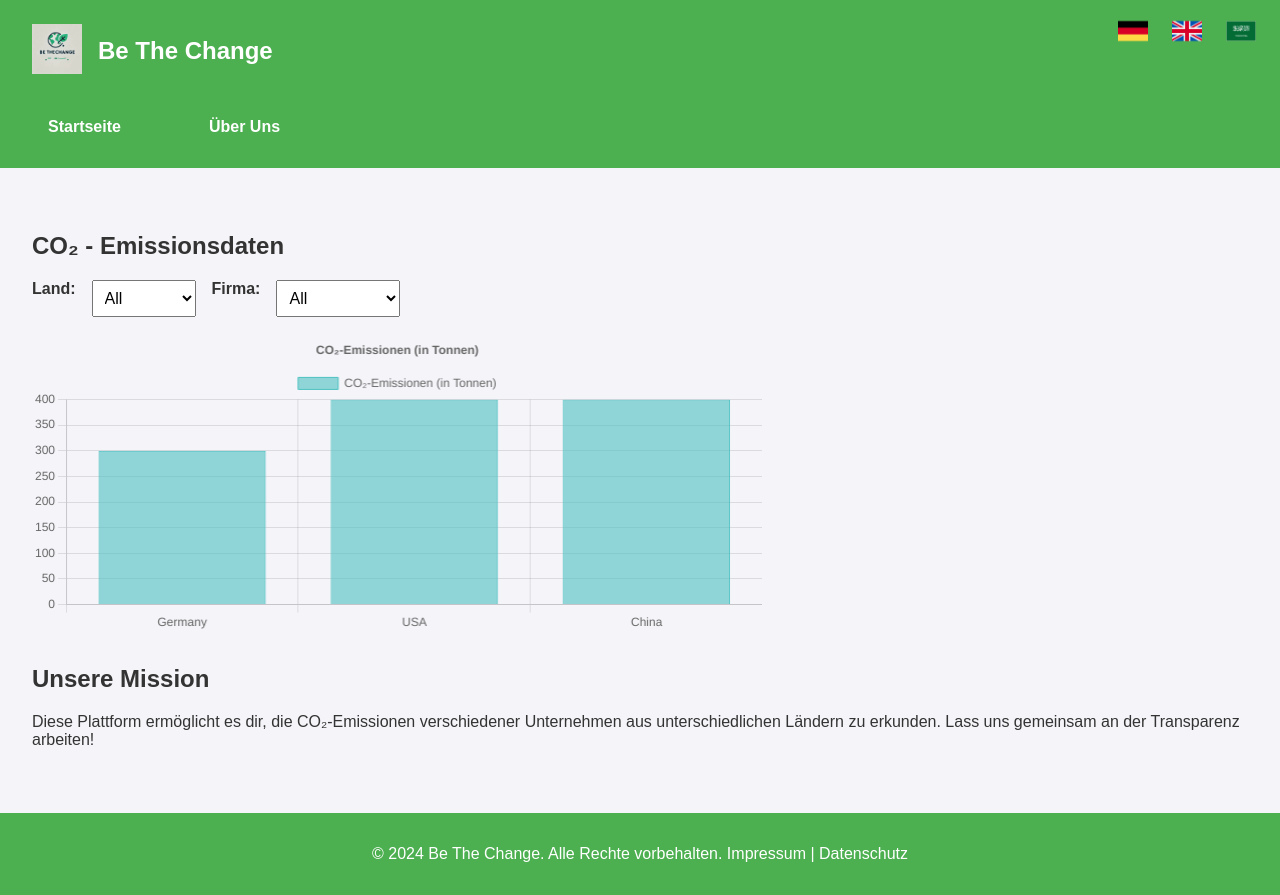
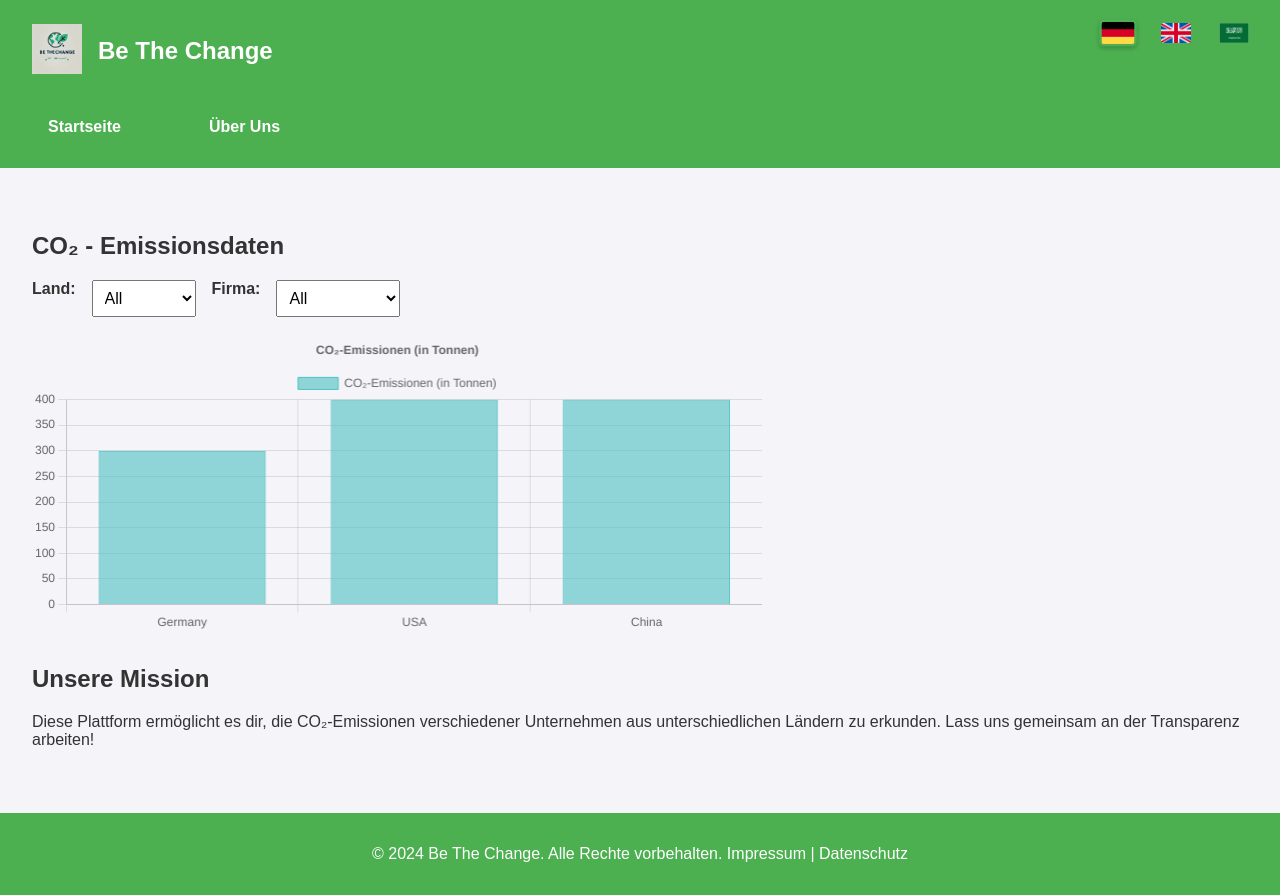
Before and after one commit to parastuatuni/IPWA01-01, a plain HTML site: page index.html in a window 1280 px wide. In both pictures the pointer is over the picture 1133 px from the left and 31 px from the top of the page. Drawn offline with nearby package versions, Linux system fonts and the light colour scheme.

Commit message:
style.css aktualisiert: flaggen bzw. sprachauswahl nun ästhetischer und interaktiver für den nutzer vom optischen

```diff
--- a/styles.css
+++ b/styles.css
@@ -198,19 +198,53 @@ footer a {
 
 /* Sprachauswahl */
 .language-selector {
-    position: absolute; /* Position oben rechts */
+    position: absolute;
     top: 1rem;
     right: 1rem;
     display: flex;
     gap: 1rem;
     align-items: center;
+    padding: 5px;
+    border-radius: 5px;
 }
 
 .lang-flag {
     width: 30px;
-    height: auto;
+    height: 20px; /* Fixed height for consistency */
     cursor: pointer;
+    border: 2px solid transparent;
+    border-radius: 4px;
+    transition: all 0.2s ease-in-out;
+    object-fit: cover; /* Ensures the flag images maintain their aspect ratio */
 }
+
+/* Hover effect */
+.lang-flag:hover {
+    transform: scale(1.1);
+    box-shadow: 0 2px 4px rgba(0, 0, 0, 0.2);
+}
+
+/* Active language indicator */
+.lang-flag.active {
+    border: 2px solid #fff;
+    box-shadow: 0 0 5px rgba(255, 255, 255, 0.5);
+}
+
+/* Optional: Add tooltip on hover */
+.lang-flag:hover::after {
+    content: attr(alt);
+    position: absolute;
+    bottom: -25px;
+    left: 50%;
+    transform: translateX(-50%);
+    background-color: rgba(0, 0, 0, 0.8);
+    color: white;
+    padding: 4px 8px;
+    border-radius: 4px;
+    font-size: 12px;
+    white-space: nowrap;
+}
+
 
 /* Navigation */
 .header-nav {
```
